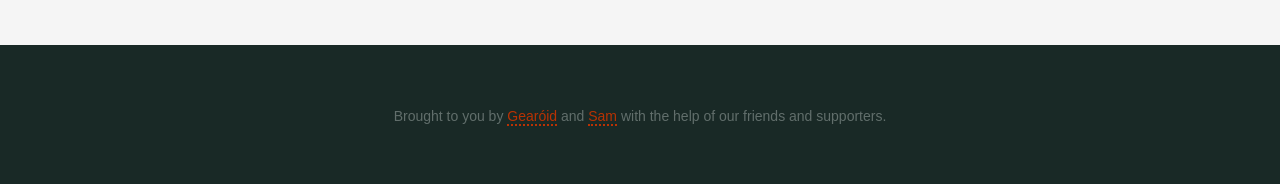
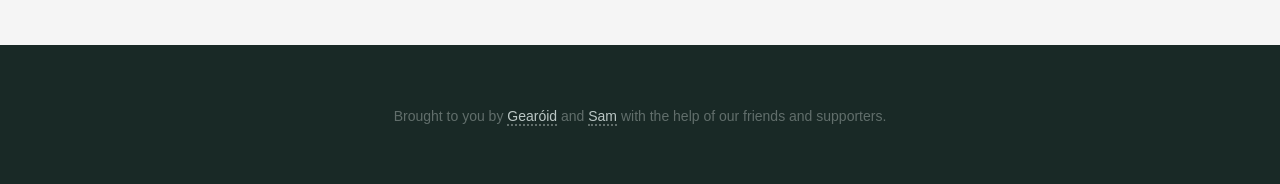
Before and after one commit to design-and-banter/db-dotcom, a Jekyll site: the page built from index.html, in a window 1280 px wide. Shown: the part 2648-2832 px from the top of the page. Built offline with Jekyll 4.4.1, drawn with Linux system fonts in a browser that asks for light colours; nearby versions of some CDN libraries.

Commit message:
Footer link styling

```diff
--- a/css/site.css
+++ b/css/site.css
@@ -405,8 +405,11 @@ a {
   font-size: 0.875em;
 }
 #credits a {
-  color: #b93203;
-  border-bottom: 2px dotted #b93203;
+  color: #bbc7c5;
+  border-bottom: 2px dotted #616e6b;
+}
+#credits a:hover {
+  border-bottom: 2px dotted #cf3904;
 }
 #mc_embed_signup {
   max-width: 40em;
```
Also changed, not shown: _less/objects/_credits.less (+5 -2 lines).
